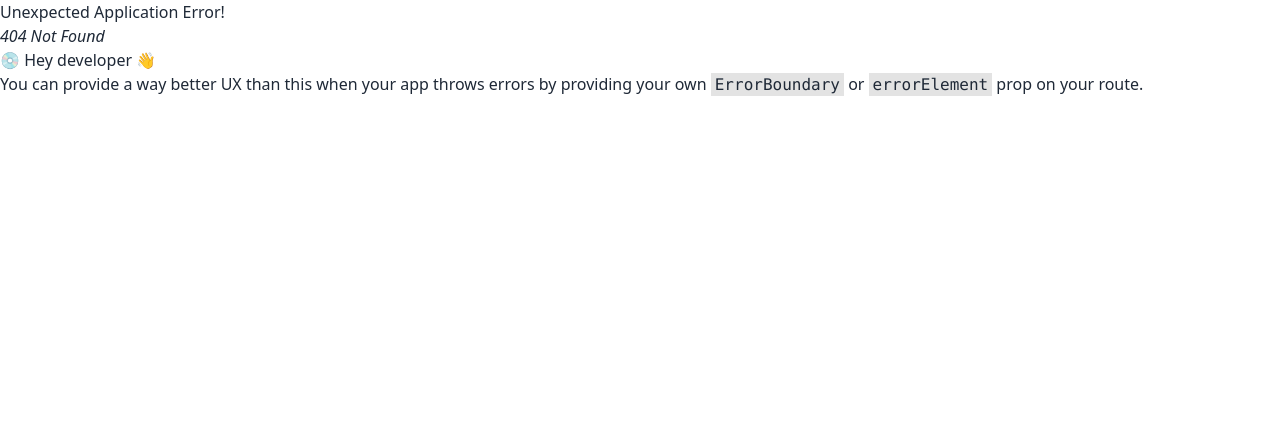
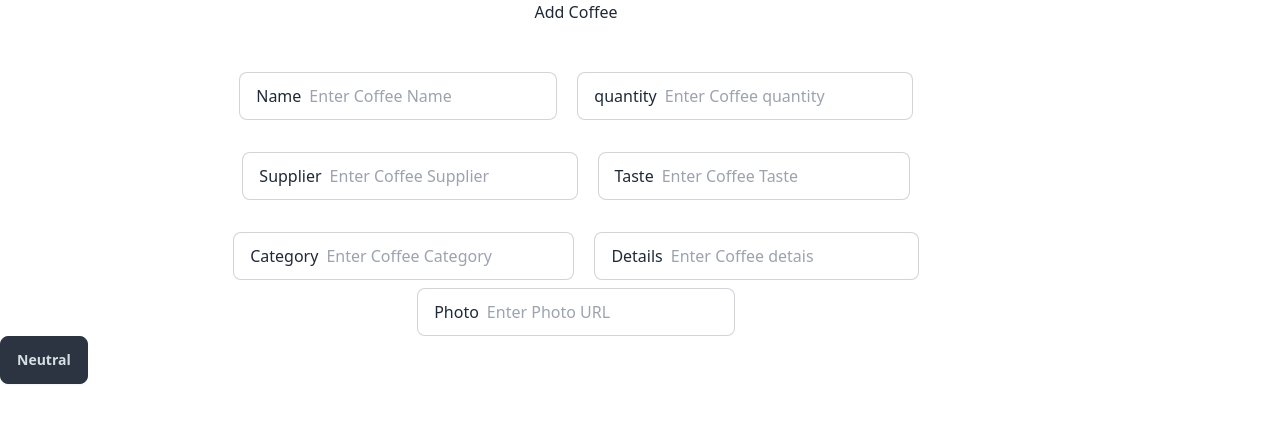
Before and after one commit to Hamed18/coffee-store-client, a React (Vite) app: page /AddCoffee in a window 1280 px wide. Before the commit this address had no page. Shown: the top 422 px of the page. Built offline with nearby package versions, Linux system fonts and the light colour scheme.

Commit message:
create Add Coffee page's form and get user input data

```diff
--- /dev/null
+++ b/src/Components/AddCoffee.jsx
@@ -0,0 +1,111 @@
+const AddCoffee = () => {
+  const handleAddCoffee = event => {
+	event.preventDefault();
+
+	const form = event.target;
+
+	const name = form.name.value;
+	const quantity = form.quantity.value;
+	const supplier = form.supplier.value;
+	const taste = form.taste.value;
+	const category = form.category.value;
+	const details = form.details.value;
+	const photo = form.photo.value;
+
+	// create an object from user input data
+	const newCoffee = {name,quantity,supplier,taste,category,details,photo}
+	console.log(newCoffee);
+
+  }
+  return (
+    <div className="max-w-6xl ">
+      <h3 className="text-center">Add Coffee</h3>
+	  <form onSubmit={handleAddCoffee} className="mt-12">
+	  <div className="md:flex justify-center md:space-x-5 mt-8 w-full">
+        <div>
+          <label className="input input-bordered flex items-center gap-2">
+            Name
+            <input
+              type="text"
+			  name="name"
+              className="grow"
+              placeholder="Enter Coffee Name" />
+          </label>
+        </div>
+        <div>
+          <label className="input input-bordered flex items-center gap-2">
+		  quantity
+            <input
+              type="text"
+			  name="quantity"
+              className="grow"
+              placeholder="Enter Coffee quantity" />
+          </label>
+        </div>
+      </div>
+
+      <div className="md:flex justify-center md:space-x-5 mt-8">
+        <div>
+          <label className="input input-bordered flex items-center gap-2">
+            Supplier
+            <input
+              type="text"
+			  name="supplier"
+              className="grow"
+              placeholder="Enter Coffee Supplier" />
+          </label>
+        </div>
+        <div className="">
+          <label className="input input-bordered flex items-center gap-2">
+            Taste
+            <input
+              type="text"
+			  name="taste"
+              className="grow"
+              placeholder="Enter Coffee Taste" />
+          </label>
+        </div>
+      </div>
+
+      <div className="md:flex justify-center md:space-x-5 mt-8">
+        <div>
+          <label className="input input-bordered flex items-center gap-2">
+            Category
+            <input
+              type="text"
+			  name="category"
+              className="grow"
+              placeholder="Enter Coffee Category" />
+          </label>
+        </div>
+        <div>
+          <label className="input input-bordered flex items-center gap-2">
+            Details
+            <input
+              type="text"
+			  name="details"
+              className="grow"
+              placeholder="Enter Coffee detais" />
+          </label>
+        </div>
+      </div>
+
+	  <div className="flex justify-center mt-2">
+          <label className="input input-bordered flex items-center gap-2">
+            Photo
+            <input
+              type="text"
+			  name="photo"
+              className="grow"
+              placeholder="Enter Photo URL"
+			  className="w-full"/>
+          </label>
+      </div>
+	  <button className="btn btn-neutral flex justify-center items-center">Neutral</button>
+
+	  </form>
+  </div>
+  );
+};
+
+export default AddCoffee;
--- /dev/null
+++ b/src/Components/UpdateCoffee.jsx
@@ -0,0 +1,10 @@
+
+const UpdateCoffee = () => {
+	return (
+		<div>
+			<h3>Update Coffee</h3>
+		</div>
+	);
+};
+
+export default UpdateCoffee;
```
Also changed, not shown: src/main.jsx (+11 -0 lines).
